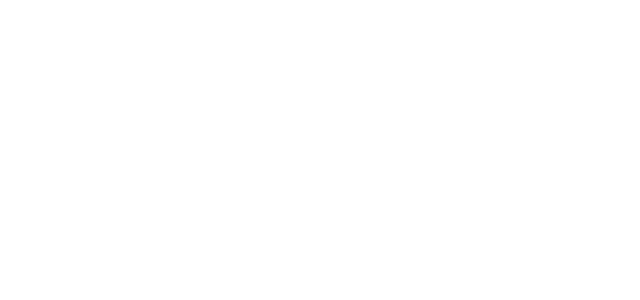
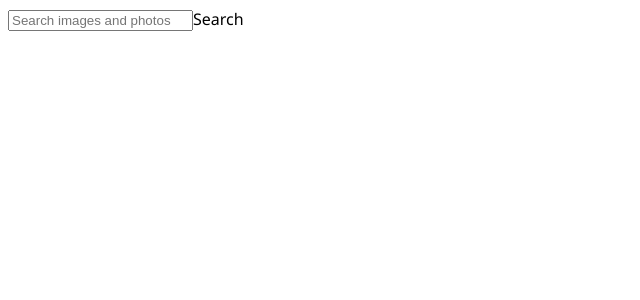
Before and after one commit to yaroslav-mudrevskyi/goit-typescript-hw-02, a React (Vite) app: page / in a window 1280 px wide. Shown: the top 300 px of the page, without its empty margins (0-640 px from the left). Built offline with nearby package versions, Linux system fonts and the light colour scheme.

Commit message:
fetch API

```diff
--- a/package.json
+++ b/package.json
@@ -10,8 +10,12 @@
     "preview": "vite preview"
   },
   "dependencies": {
+    "axios": "^1.7.3",
+    "formik": "^2.4.6",
     "react": "^18.3.1",
-    "react-dom": "^18.3.1"
+    "react-dom": "^18.3.1",
+    "unsplash-js": "^7.0.19",
+    "yup": "^1.4.0"
   },
   "devDependencies": {
     "@eslint/js": "^9.8.0",
--- a/src/App.jsx
+++ b/src/App.jsx
@@ -1,5 +1,20 @@
+import { useEffect, useState } from "react";
+import SearchBar from "./components/SearchBar/SearchBar";
+
 const App = () => {
-  return <></>;
+  const [query, setQuery] = useState("");
+
+  useEffect(() => {});
+
+  const handleSearchSubmit = (value) => {
+    setQuery(value);
+  };
+
+  return (
+    <>
+      <SearchBar onSubmit={handleSearchSubmit} />
+    </>
+  );
 };
 
 export default App;
--- /dev/null
+++ b/src/components/SearchBar/SearchBar.jsx
@@ -0,0 +1,44 @@
+import { ErrorMessage, Field, Form, Formik } from "formik";
+import * as Yup from "yup";
+
+const SearchBar = ({ onSubmit }) => {
+  const initialValues = {
+    search: "",
+  };
+
+  const handleSubmit = (values, options) => {
+    onSubmit(values.search);
+    options.resetForm();
+  };
+
+  const validationSchema = Yup.object().shape({
+    search: Yup.string()
+      .min(2, "Too Short!")
+      .max(50, "Too Long!")
+      .required("The field is required"),
+  });
+
+  return (
+    <header>
+      <Formik
+        initialValues={initialValues}
+        onSubmit={handleSubmit}
+        validationSchema={validationSchema}
+      >
+        <Form>
+          <Field
+            name="search"
+            autocomplete="off"
+            type="text"
+            autofocus
+            placeholder="Search images and photos"
+          />
+          <ErrorMessage name="search" component="div" />
+          <button type="submit">Search</button>
+        </Form>
+      </Formik>
+    </header>
+  );
+};
+
+export default SearchBar;
```
Also changed, not shown: src/services/unsplashAPI.js (added, +18 -0 lines), src/App.css (deleted), 1 other file (tests, documents, lock files or other folders).
